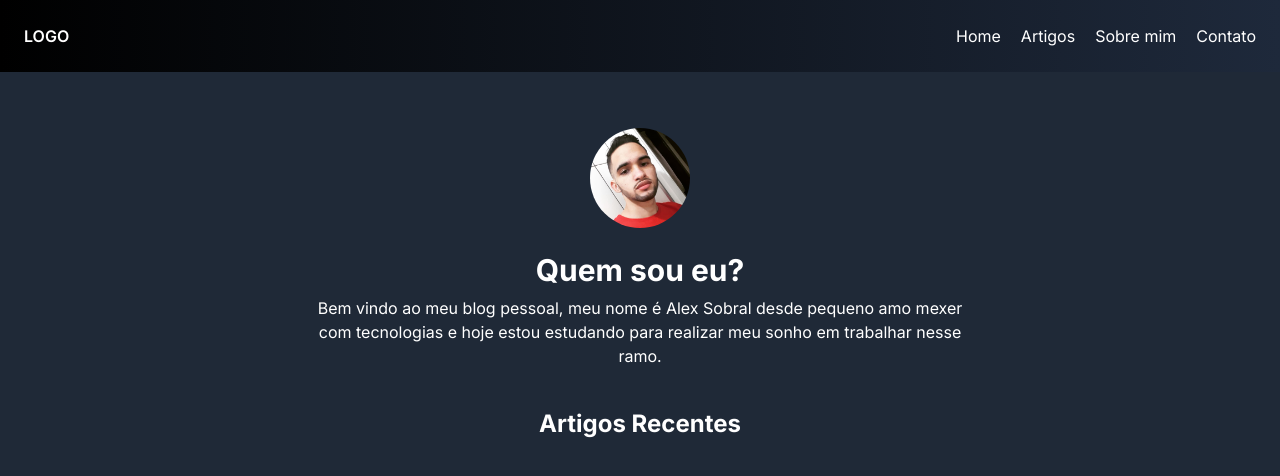
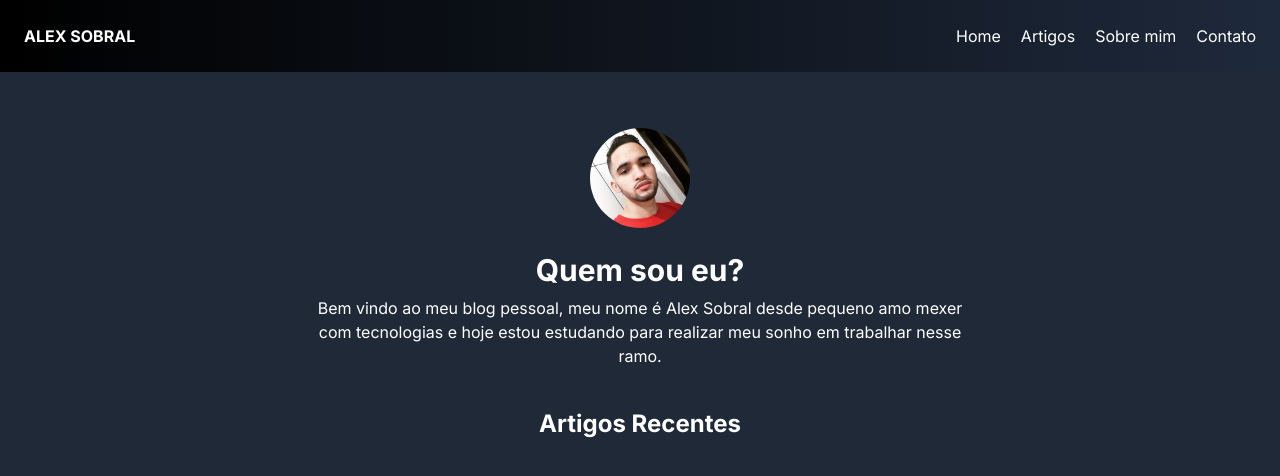
Before and after one commit to AlexSobral01/personal-blog, a Next.js app in the folder frontend/: page / in a window 1280 px wide. Shown: the top 476 px of the page. Built offline with nearby package versions, Linux system fonts and the light colour scheme; no server answers.

Commit message:
feat: add responsive menu

```diff
--- a/frontend/src/app/layout.tsx
+++ b/frontend/src/app/layout.tsx
@@ -1,7 +1,7 @@
 import type { Metadata } from 'next'
 import { Inter } from 'next/font/google'
 import './globals.css'
-import NavBar from '@/components/NavBar'
+import NavBar from '@/components/NavBar/NavBar'
 import { AuthProvider } from '@/providers/auth-provider'
 
 const inter = Inter({ subsets: ['latin'] })
@@ -18,7 +18,7 @@ export default function RootLayout({
 }) {
   return (
     <AuthProvider>
-      <html lang="pt">
+      <html lang="pt-br">
         <body className={inter.className}>
           <NavBar />
           {children}
--- a/frontend/src/components/ArticlesCards.tsx
+++ b/frontend/src/components/ArticlesCards.tsx
@@ -15,10 +15,10 @@ export default function ArticlesCards({ src, alt, title, paragraph, slug }: Arti
       <Link href={slug}>
         <article className="mb-10 hover:p-2 rounded hover:bg-gray-700 duration-300">
           <img src={src} alt={alt}
-          className="h-60 rounded-xl my-2 mx-auto"
+          className="h-24 md:h-52 mx-auto rounded-xl my-2"
           />
-          <h2 className="font-semibold text-2xl text-center my-2">{title}</h2>
-          <p className="mx-auto text-center w-96 overflow-hidden text-ellipsis whitespace-nowrap">{paragraph}</p>
+          <h2 className="font-semibold text-xl md:text-2xl text-center my-2">{title}</h2>
+          <p className="mx-auto text-center text-gray-400 w-64 md:w-96 overflow-hidden text-ellipsis whitespace-nowrap">{paragraph}</p>
         </article>
       </Link>
   )
--- a/frontend/src/components/NavBar.tsx
+++ b/frontend/src/components/NavBar/DefaultMenu.tsx
@@ -1,28 +1,20 @@
 /* eslint-disable react/jsx-key */
-import Link from "next/link";
+import Link from "next/link"
 
-export default function NavBar() {
-
+export default function DefaultMenu() {
   const menu = [
     { title: 'Home', url: '/' },
     { title: 'Artigos', url: '/articles' },
     { title: 'Sobre mim', url: '/aboutMe' },
     { title: 'Contato', url: '/contact' }
   ]
-
   return (
-    <nav className="flex justify-between items-center p-6 bg-gradient-to-r from-black to-slate-800 text-white">
-      <div>
-        <Link href={'/'}>
-          <h1 className="font-semibold">LOGO</h1>
-        </Link>
-      </div>
-      <ul className="flex gap-5">
-        {menu.map((items:any, index) => (
+    <ul className="hidden md:flex gap-5">
+        {menu.map((items:any) => (
           <li>
             <Link
               href={items.url}
-              key={index}
+              key={items.title}
               className="hover:text-gray-400 duration-300"
             >
               {items.title}
@@ -30,6 +22,5 @@ export default function NavBar() {
           </li>
         ))}
       </ul>
-    </nav>
   )
 }
--- /dev/null
+++ b/frontend/src/components/NavBar/MobileMenu.tsx
@@ -0,0 +1,23 @@
+'use client'
+
+import { useState } from "react"
+
+export default function MenuHamburguer() {
+
+  const [click, setClick] = useState(false);
+
+  const handleClick = () => {
+    if (click == false) {
+      setClick(true);
+    } else {
+      setClick(false);
+    }
+  }
+  return (
+    <div className={!click? "flex flex-col md:hidden gap-2 w-10 cursor-pointer": "flex flex-col md:hidden gap-2 w-10 py-[2px] cursor-pointer"} onClick={handleClick}>
+      <span className={!click? "h-1 bg-white rounded duration-300 ease-in-out": "h-1 bg-white rounded translate-y-3 rotate-45 duration-300"}></span>
+      <span className={!click? "h-1 bg-white rounded duration-500 ease-in-out": "opacity-0 translate-x-3 duration-500 ease-in-out"}></span>
+      <span className={!click? "h-1 bg-white rounded duration-300 ease-in-out": "h-1 bg-white rounded -translate-y-2 -rotate-45 duration-300"}></span>
+    </div>
+  )
+}
--- /dev/null
+++ b/frontend/src/components/NavBar/NavBar.tsx
@@ -0,0 +1,44 @@
+'use client'
+
+import Link from "next/link";
+import MenuHamburguer from "./MobileMenu";
+import DefaultMenu from "./DefaultMenu"
+import { useState } from "react";
+
+export default function NavBar() {
+
+  const [isOpen, setIsOpen] = useState(false);
+
+  const openMenu = () => {
+    if (!isOpen) {
+      setIsOpen(true)
+
+    } else {
+      setIsOpen(false)
+    }
+  }
+
+  return (
+    <>
+      <nav className="flex justify-between items-center p-6 bg-gradient-to-r from-black to-slate-800 text-white">
+        <div>
+          <Link href={'/'}>
+            <h1 className="font-bold hover:text-gray-200 duration-300">ALEX SOBRAL</h1>
+          </Link>
+        </div>
+        <DefaultMenu />
+        <button onClick={openMenu} className="md:hidden" >
+          <MenuHamburguer />
+        </button>
+      </nav>
+      <div className={isOpen? "absolute h-full w-full left-0 bg-gradient-to-r from-slate-900 to-slate-700 flex items-center justify-center duration-500": "duration-500 absolute h-full w-full bg-gradient-to-r from-slate-900 to-slate-700 -left-full items-center justify-center"}>
+        <ul className="h-full text-2xl flex flex-col items-center gap-10 border-b-1 mt-24">
+          <li><Link href={'/'} className="hover:text-gray-400 duration-300">Home</Link></li>
+          <li><Link href={'/articles'} className="hover:text-gray-400 duration-300">Artigos</Link></li>
+          <li><Link href={'/aboutMe'} className="hover:text-gray-400 duration-300">Sobre mim</Link></li>
+          <li><Link href={'/contact'} className="hover:text-gray-400 duration-300">Contato</Link></li>
+        </ul>
+      </div>
+    </>
+  )
+}
```
